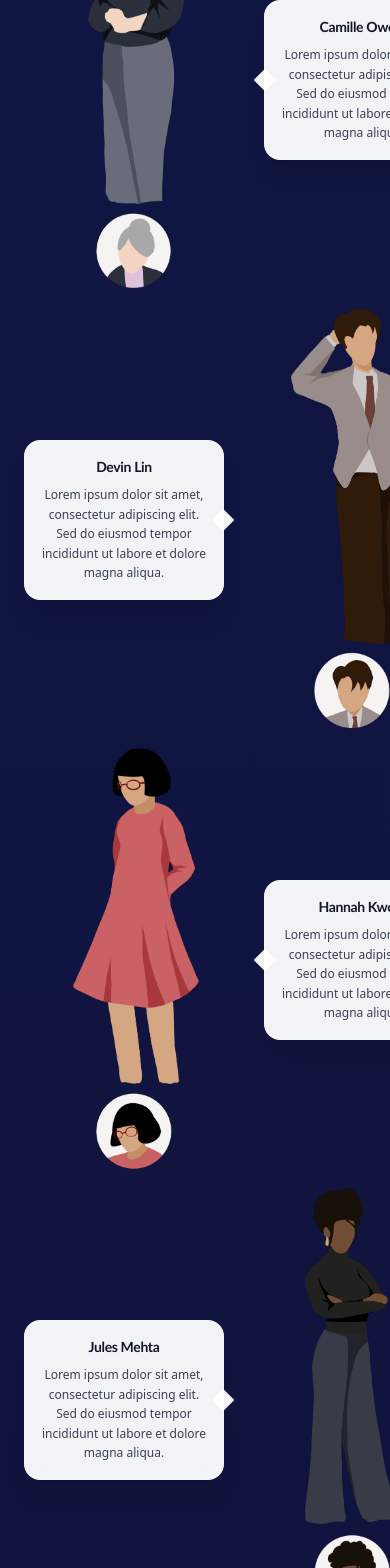
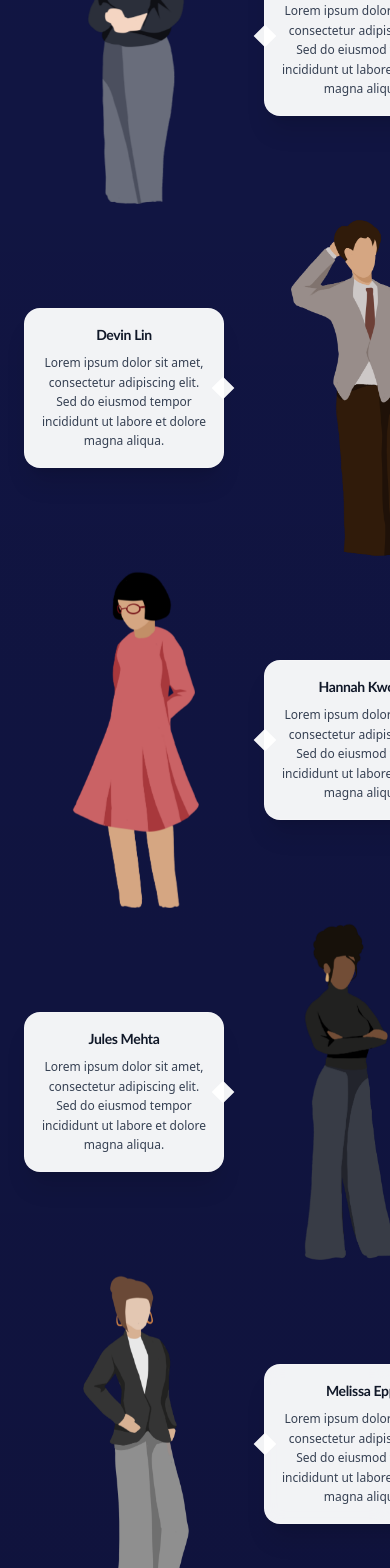
Before and after one commit to dvdhutch/Incluesion-Web-v3, a Next.js app: page / in a window 390 px wide. Shown: the part 2740-4308 px from the top of the page. Built offline with nearby package versions, Linux system fonts and the light colour scheme.

Commit message:
Remove profile pics

```diff
--- a/src/app/page.tsx
+++ b/src/app/page.tsx
@@ -19,22 +19,15 @@ export default function Home() {
                     alt="Camille Owens"
                     width={200}
                     height={300}
-                    className="w-56 h-84 object-contain mb-2"
-                  />
-                  <Image
-                    src="/images/characters/Camille_Owens_Profile.png"
-                    alt="Camille Owens Profile"
-                    width={80}
-                    height={80}
-                    className="w-20 h-20 rounded-full"
+                    className="w-56 h-84 object-contain"
                   />
                 </div>
 
-                {/* Speech Bubble - Character on left, bubble on right (mobile), Below on desktop */}
-                <div className="relative md:absolute md:top-full md:mt-6 opacity-100 md:opacity-0 md:group-hover:opacity-100 transition-all duration-300 transform md:translate-y-2 md:group-hover:translate-y-0 pointer-events-none ml-4 md:ml-0 flex items-center">
+                {/* Speech Bubble - Character on left, bubble on right */}
+                <div className="relative md:absolute md:left-full md:ml-6 md:top-1/2 md:-translate-y-1/2 opacity-100 md:opacity-0 md:group-hover:opacity-100 transition-all duration-300 transform md:translate-x-2 md:group-hover:translate-x-0 pointer-events-none ml-4 md:ml-6 flex items-center z-10">
                   <div className="relative bg-white/95 backdrop-blur-sm rounded-2xl p-4 shadow-xl border border-white/20 min-w-[200px]">
-                    {/* Speech bubble arrow - left side on mobile, top on desktop */}
-                    <div className="absolute left-0 top-1/2 -translate-x-1/2 -translate-y-1/2 w-4 h-4 bg-white/95 rotate-45 border-l border-b border-white/20 md:left-1/2 md:top-0 md:-translate-x-1/2 md:-translate-y-1/2 md:border-l md:border-t md:border-b-0 md:border-r-0"></div>
+                    {/* Speech bubble arrow - left side on mobile and desktop */}
+                    <div className="absolute left-0 top-1/2 -translate-x-1/2 -translate-y-1/2 w-4 h-4 bg-white/95 rotate-45 border-l border-b border-white/20"></div>
 
                     <h3 className="font-bold text-gray-900 text-sm mb-2">Camille Owens</h3>
                     <p className="text-gray-700 text-xs leading-relaxed">
@@ -52,22 +45,15 @@ export default function Home() {
                     alt="Devin Lin"
                     width={200}
                     height={300}
-                    className="w-56 h-84 object-contain mb-2"
-                  />
-                  <Image
-                    src="/images/characters/Devin_Lin_avatar_Profile.png"
-                    alt="Devin Lin Profile"
-                    width={80}
-                    height={80}
-                    className="w-20 h-20 rounded-full"
+                    className="w-56 h-84 object-contain"
                   />
                 </div>
 
-                {/* Speech Bubble - Character on right, bubble on left (mobile), Below on desktop */}
-                <div className="relative md:absolute md:top-full md:mt-6 opacity-100 md:opacity-0 md:group-hover:opacity-100 transition-all duration-300 transform md:translate-y-2 md:group-hover:translate-y-0 pointer-events-none mr-4 md:mr-0 flex items-center">
+                {/* Speech Bubble - Character on right, bubble on left */}
+                <div className="relative md:absolute md:right-full md:mr-6 md:top-1/2 md:-translate-y-1/2 opacity-100 md:opacity-0 md:group-hover:opacity-100 transition-all duration-300 transform md:-translate-x-2 md:group-hover:translate-x-0 pointer-events-none mr-4 md:mr-6 flex items-center z-10">
                   <div className="relative bg-white/95 backdrop-blur-sm rounded-2xl p-4 shadow-xl border border-white/20 min-w-[200px]">
-                    {/* Speech bubble arrow - right side on mobile, top on desktop */}
-                    <div className="absolute right-0 top-1/2 translate-x-1/2 -translate-y-1/2 w-4 h-4 bg-white/95 rotate-45 border-r border-t border-white/20 md:left-1/2 md:right-auto md:top-0 md:-translate-x-1/2 md:translate-x-0 md:-translate-y-1/2 md:border-l md:border-t md:border-r-0 md:border-b-0"></div>
+                    {/* Speech bubble arrow - right side on mobile and desktop */}
+                    <div className="absolute right-0 top-1/2 translate-x-1/2 -translate-y-1/2 w-4 h-4 bg-white/95 rotate-45 border-r border-t border-white/20"></div>
 
                     <h3 className="font-bold text-gray-900 text-sm mb-2">Devin Lin</h3>
                     <p className="text-gray-700 text-xs leading-relaxed">
@@ -85,22 +71,15 @@ export default function Home() {
                     alt="Hannah Kwong"
                     width={200}
                     height={300}
-                    className="w-56 h-84 object-contain mb-2"
-                  />
-                  <Image
-                    src="/images/characters/Hannah_Kwong_Profile.png"
-                    alt="Hannah Kwong Profile"
-                    width={80}
-                    height={80}
-                    className="w-20 h-20 rounded-full"
+                    className="w-56 h-84 object-contain"
                   />
                 </div>
 
-                {/* Speech Bubble - Character on left, bubble on right (mobile), Below on desktop */}
-                <div className="relative md:absolute md:top-full md:mt-6 opacity-100 md:opacity-0 md:group-hover:opacity-100 transition-all duration-300 transform md:translate-y-2 md:group-hover:translate-y-0 pointer-events-none ml-4 md:ml-0 flex items-center">
+                {/* Speech Bubble - Character on left, bubble on right */}
+                <div className="relative md:absolute md:left-full md:ml-6 md:top-1/2 md:-translate-y-1/2 opacity-100 md:opacity-0 md:group-hover:opacity-100 transition-all duration-300 transform md:translate-x-2 md:group-hover:translate-x-0 pointer-events-none ml-4 md:ml-6 flex items-center z-10">
                   <div className="relative bg-white/95 backdrop-blur-sm rounded-2xl p-4 shadow-xl border border-white/20 min-w-[200px]">
-                    {/* Speech bubble arrow - left side on mobile, top on desktop */}
-                    <div className="absolute left-0 top-1/2 -translate-x-1/2 -translate-y-1/2 w-4 h-4 bg-white/95 rotate-45 border-l border-b border-white/20 md:left-1/2 md:top-0 md:-translate-x-1/2 md:-translate-y-1/2 md:border-l md:border-t md:border-b-0 md:border-r-0"></div>
+                    {/* Speech bubble arrow - left side on mobile and desktop */}
+                    <div className="absolute left-0 top-1/2 -translate-x-1/2 -translate-y-1/2 w-4 h-4 bg-white/95 rotate-45 border-l border-b border-white/20"></div>
 
                     <h3 className="font-bold text-gray-900 text-sm mb-2">Hannah Kwong</h3>
                     <p className="text-gray-700 text-xs leading-relaxed">
@@ -118,22 +97,15 @@ export default function Home() {
                     alt="Jules Mehta"
                     width={200}
                     height={300}
-                    className="w-56 h-84 object-contain mb-2"
-                  />
-                  <Image
-                    src="/images/characters/Jules_Mehta_avatar_Profile.png"
-                    alt="Jules Mehta Profile"
-                    width={80}
-                    height={80}
-                    className="w-20 h-20 rounded-full"
+                    className="w-56 h-84 object-contain"
                   />
                 </div>
 
-                {/* Speech Bubble - Character on right, bubble on left (mobile), Below on desktop */}
-                <div className="relative md:absolute md:top-full md:mt-6 opacity-100 md:opacity-0 md:group-hover:opacity-100 transition-all duration-300 transform md:translate-y-2 md:group-hover:translate-y-0 pointer-events-none mr-4 md:mr-0 flex items-center">
+                {/* Speech Bubble - Character on right, bubble on left */}
+                <div className="relative md:absolute md:right-full md:mr-6 md:top-1/2 md:-translate-y-1/2 opacity-100 md:opacity-0 md:group-hover:opacity-100 transition-all duration-300 transform md:-translate-x-2 md:group-hover:translate-x-0 pointer-events-none mr-4 md:mr-6 flex items-center z-10">
                   <div className="relative bg-white/95 backdrop-blur-sm rounded-2xl p-4 shadow-xl border border-white/20 min-w-[200px]">
-                    {/* Speech bubble arrow - right side on mobile, top on desktop */}
-                    <div className="absolute right-0 top-1/2 translate-x-1/2 -translate-y-1/2 w-4 h-4 bg-white/95 rotate-45 border-r border-t border-white/20 md:left-1/2 md:right-auto md:top-0 md:-translate-x-1/2 md:translate-x-0 md:-translate-y-1/2 md:border-l md:border-t md:border-r-0 md:border-b-0"></div>
+                    {/* Speech bubble arrow - right side on mobile and desktop */}
+                    <div className="absolute right-0 top-1/2 translate-x-1/2 -translate-y-1/2 w-4 h-4 bg-white/95 rotate-45 border-r border-t border-white/20"></div>
 
                     <h3 className="font-bold text-gray-900 text-sm mb-2">Jules Mehta</h3>
                     <p className="text-gray-700 text-xs leading-relaxed">
@@ -151,22 +123,15 @@ export default function Home() {
                     alt="Melissa Epps"
                     width={200}
                     height={300}
-                    className="w-56 h-84 object-contain mb-2"
-                  />
-                  <Image
-                    src="/images/characters/Melissa_Epps_avatar_Profile.png"
-                    alt="Melissa Epps Profile"
-                    width={80}
-                    height={80}
-                    className="w-20 h-20 rounded-full"
+                    className="w-56 h-84 object-contain"
                   />
                 </div>
 
-                {/* Speech Bubble - Character on left, bubble on right (mobile), Below on desktop */}
-                <div className="relative md:absolute md:top-full md:mt-6 opacity-100 md:opacity-0 md:group-hover:opacity-100 transition-all duration-300 transform md:translate-y-2 md:group-hover:translate-y-0 pointer-events-none ml-4 md:ml-0 flex items-center">
+                {/* Speech Bubble - Character on left, bubble on right */}
+                <div className="relative md:absolute md:left-full md:ml-6 md:top-1/2 md:-translate-y-1/2 opacity-100 md:opacity-0 md:group-hover:opacity-100 transition-all duration-300 transform md:translate-x-2 md:group-hover:translate-x-0 pointer-events-none ml-4 md:ml-6 flex items-center z-10">
                   <div className="relative bg-white/95 backdrop-blur-sm rounded-2xl p-4 shadow-xl border border-white/20 min-w-[200px]">
-                    {/* Speech bubble arrow - left side on mobile, top on desktop */}
-                    <div className="absolute left-0 top-1/2 -translate-x-1/2 -translate-y-1/2 w-4 h-4 bg-white/95 rotate-45 border-l border-b border-white/20 md:left-1/2 md:top-0 md:-translate-x-1/2 md:-translate-y-1/2 md:border-l md:border-t md:border-b-0 md:border-r-0"></div>
+                    {/* Speech bubble arrow - left side on mobile and desktop */}
+                    <div className="absolute left-0 top-1/2 -translate-x-1/2 -translate-y-1/2 w-4 h-4 bg-white/95 rotate-45 border-l border-b border-white/20"></div>
 
                     <h3 className="font-bold text-gray-900 text-sm mb-2">Melissa Epps</h3>
                     <p className="text-gray-700 text-xs leading-relaxed">
@@ -184,22 +149,15 @@ export default function Home() {
                     alt="Reggie Polk"
                     width={200}
                     height={300}
-                    className="w-56 h-84 object-contain mb-2"
-                  />
-                  <Image
-                    src="/images/characters/Reggie_Polk_avatar_Profile.png"
-                    alt="Reggie Polk Profile"
-                    width={80}
-                    height={80}
-                    className="w-20 h-20 rounded-full"
+                    className="w-56 h-84 object-contain"
                   />
                 </div>
 
-                {/* Speech Bubble - Character on right, bubble on left (mobile), Below on desktop */}
-                <div className="relative md:absolute md:top-full md:mt-6 opacity-100 md:opacity-0 md:group-hover:opacity-100 transition-all duration-300 transform md:translate-y-2 md:group-hover:translate-y-0 pointer-events-none mr-4 md:mr-0 flex items-center">
+                {/* Speech Bubble - Character on right, bubble on left */}
+                <div className="relative md:absolute md:right-full md:mr-6 md:top-1/2 md:-translate-y-1/2 opacity-100 md:opacity-0 md:group-hover:opacity-100 transition-all duration-300 transform md:-translate-x-2 md:group-hover:translate-x-0 pointer-events-none mr-4 md:mr-6 flex items-center z-10">
                   <div className="relative bg-white/95 backdrop-blur-sm rounded-2xl p-4 shadow-xl border border-white/20 min-w-[200px]">
-                    {/* Speech bubble arrow - right side on mobile, top on desktop */}
-                    <div className="absolute right-0 top-1/2 translate-x-1/2 -translate-y-1/2 w-4 h-4 bg-white/95 rotate-45 border-r border-t border-white/20 md:left-1/2 md:right-auto md:top-0 md:-translate-x-1/2 md:translate-x-0 md:-translate-y-1/2 md:border-l md:border-t md:border-r-0 md:border-b-0"></div>
+                    {/* Speech bubble arrow - right side on mobile and desktop */}
+                    <div className="absolute right-0 top-1/2 translate-x-1/2 -translate-y-1/2 w-4 h-4 bg-white/95 rotate-45 border-r border-t border-white/20"></div>
 
                     <h3 className="font-bold text-gray-900 text-sm mb-2">Reggie Polk</h3>
                     <p className="text-gray-700 text-xs leading-relaxed">
@@ -217,22 +175,15 @@ export default function Home() {
                     alt="Terry Bloom"
                     width={200}
                     height={300}
-                    className="w-56 h-84 object-contain mb-2"
-                  />
-                  <Image
-                    src="/images/characters/Terry_Bloom_Profile.png"
-                    alt="Terry Bloom Profile"
-                    width={80}
-                    height={80}
-                    className="w-20 h-20 rounded-full"
+                    className="w-56 h-84 object-contain"
                   />
                 </div>
 
-                {/* Speech Bubble - Character on left, bubble on right (mobile), Below on desktop */}
-                <div className="relative md:absolute md:top-full md:mt-6 opacity-100 md:opacity-0 md:group-hover:opacity-100 transition-all duration-300 transform md:translate-y-2 md:group-hover:translate-y-0 pointer-events-none ml-4 md:ml-0 flex items-center">
+                {/* Speech Bubble - Character on left, bubble on right */}
+                <div className="relative md:absolute md:left-full md:ml-6 md:top-1/2 md:-translate-y-1/2 opacity-100 md:opacity-0 md:group-hover:opacity-100 transition-all duration-300 transform md:translate-x-2 md:group-hover:translate-x-0 pointer-events-none ml-4 md:ml-6 flex items-center z-10">
                   <div className="relative bg-white/95 backdrop-blur-sm rounded-2xl p-4 shadow-xl border border-white/20 min-w-[200px]">
-                    {/* Speech bubble arrow - left side on mobile, top on desktop */}
-                    <div className="absolute left-0 top-1/2 -translate-x-1/2 -translate-y-1/2 w-4 h-4 bg-white/95 rotate-45 border-l border-b border-white/20 md:left-1/2 md:top-0 md:-translate-x-1/2 md:-translate-y-1/2 md:border-l md:border-t md:border-b-0 md:border-r-0"></div>
+                    {/* Speech bubble arrow - left side on mobile and desktop */}
+                    <div className="absolute left-0 top-1/2 -translate-x-1/2 -translate-y-1/2 w-4 h-4 bg-white/95 rotate-45 border-l border-b border-white/20"></div>
 
                     <h3 className="font-bold text-gray-900 text-sm mb-2">Terry Bloom</h3>
                     <p className="text-gray-700 text-xs leading-relaxed">
```
